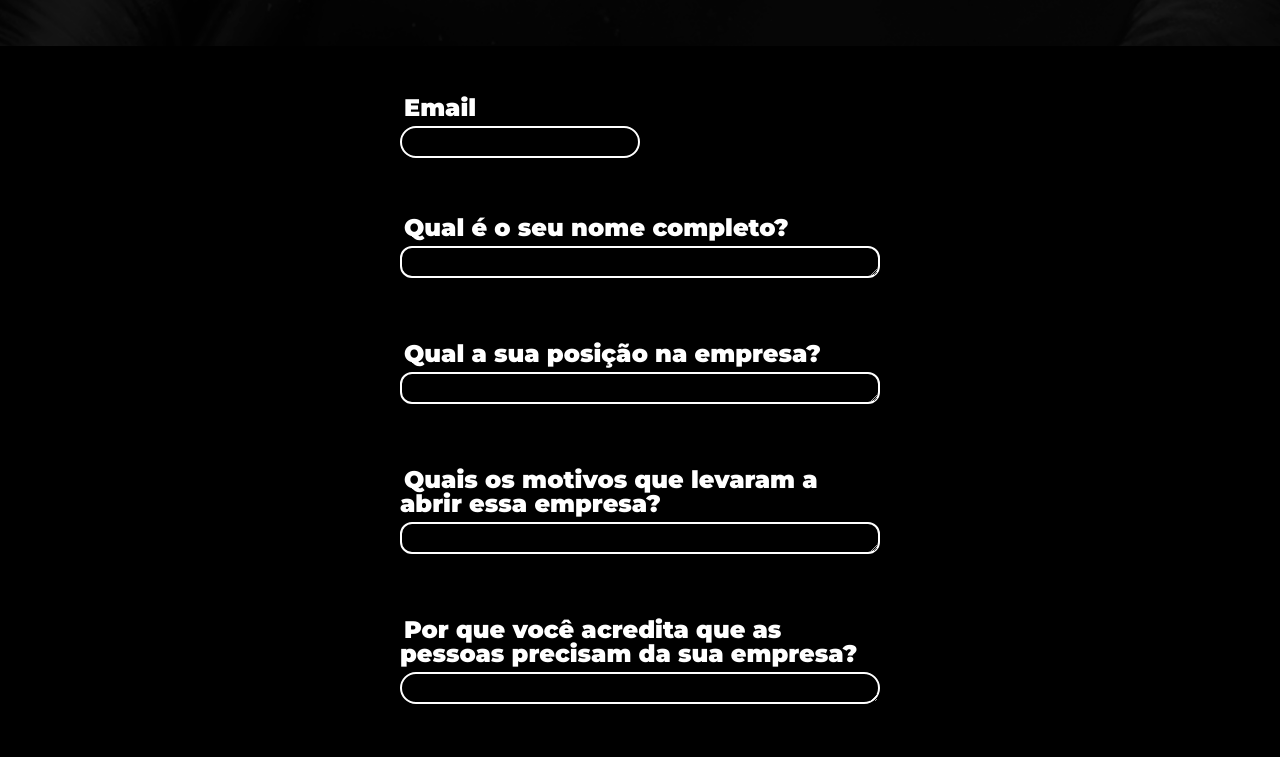
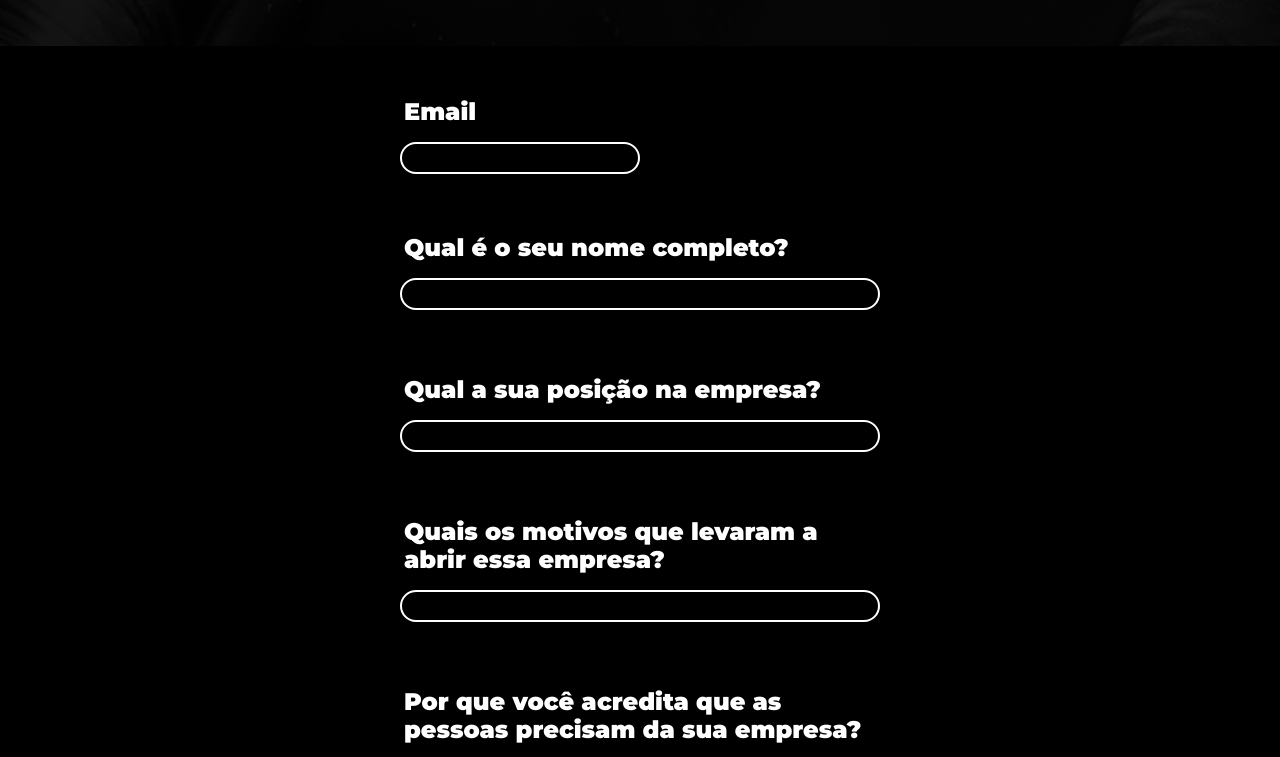
Before and after one commit to thalesmariiano/ivstudio-site, a website: page briefing.html in a window 1280 px wide. Shown: the part 170-927 px from the top of the page. Drawn offline with nearby package versions, Linux system fonts and the light colour scheme.

Commit message:
fixing texts

```diff
--- a/briefing.html
+++ b/briefing.html
@@ -22,50 +22,50 @@
 				<div class="space-y-10">
 					<div class="relative">
 						<label>
-							<span class="ml-1 font-black text-2xl leading-4 font-montserrat">Email</span> <br>
+							<p class="ml-1 mb-4 font-black text-2xl leading-7 font-montserrat">Email</p>
 							<div class="relative">
-								<img class="absolute top-4 -left-5 w-3 opacity-0" src="arquivos/images/invalid.png">
-								<input class="inputs  w-60 font-montserrat text-sm text-neutral-200 focus:text-white py-1 pl-5 mt-1 bg-transparent border-2 border-white rounded-2xl" type="email" name="email" data-valid="false">
+								<img class="absolute top-3 -left-5 w-3 opacity-0" src="arquivos/images/invalid.png">
+								<input class="inputs w-60 font-montserrat text-sm text-neutral-200 focus:text-white py-1 pl-5 bg-transparent border-2 border-white rounded-2xl" type="email" name="email" data-valid="false">
 							</div>
 						</label>
 						<p class="ml-2 mt-1 text-xs text-red-500 select-none opacity-0">Resposta obrigatória!</p>
 					</div>
 					<div class="relative">
 						<label>
-							<span class="ml-1 font-black text-2xl leading-4 font-montserrat font-">Qual é o seu nome completo?</span> <br>
+							<p class="ml-1 mb-4 font-black text-2xl leading-7 font-montserrat font-">Qual é o seu nome completo?</p>
 							<div class="relative">
-								<img class="absolute top-4 -left-5 w-3 opacity-0" src="arquivos/images/invalid.png">
-								<textarea class="inputs  w-[30rem] font-montserrat text-sm text-neutral-200 focus:text-white py-1 pl-5 mt-1 bg-transparent border-2 border-white rounded-xl" type="text" rows="1" name="full-name" data-valid="false"></textarea>
+								<img class="absolute top-3 -left-5 w-3 opacity-0" src="arquivos/images/invalid.png">
+								<textarea class="inputs w-[30rem] resize-none font-montserrat text-sm text-neutral-200 focus:text-white py-1 pl-5 bg-transparent border-2 border-white rounded-2xl" type="text" rows="1" name="full-name" data-valid="false"></textarea>
 							</div>
 						</label>
 						<p class="ml-2 mt-1 text-xs text-red-500 select-none opacity-0">Resposta obrigatória!</p>
 					</div>
 					<div class="relative">
 						<label>
-							<span class="ml-1 font-black text-2xl leading-4 font-montserrat font-">Qual a sua posição na empresa?</span> <br>
+							<p class="ml-1 mb-4 font-black text-2xl leading-7 font-montserrat font-">Qual a sua posição na empresa?</p>
 							<div class="relative">
-								<img class="absolute top-4 -left-5 w-3 opacity-0" src="arquivos/images/invalid.png">
-								<textarea class="inputs  w-[30rem] font-montserrat text-sm text-neutral-200 focus:text-white py-1 pl-5 mt-1 bg-transparent border-2 border-white rounded-xl" type="text" rows="1" name="role" data-valid="false"></textarea>
+								<img class="absolute top-3 -left-5 w-3 opacity-0" src="arquivos/images/invalid.png">
+								<textarea class="inputs w-[30rem] resize-none font-montserrat text-sm text-neutral-200 focus:text-white py-1 pl-5 bg-transparent border-2 border-white rounded-2xl" type="text" rows="1" name="role" data-valid="false"></textarea>
 							</div>
 						</label>
 						<p class="ml-2 mt-1 text-xs text-red-500 select-none opacity-0">Resposta obrigatória!</p>
 					</div>
 					<div class="relative">
 						<label>
-							<span class="ml-1 font-black text-2xl leading-4 font-montserrat font-">Quais os motivos que levaram a <br> abrir essa empresa?</span> <br>
+							<p class="ml-1 mb-4 font-black text-2xl leading-7 font-montserrat font-">Quais os motivos que levaram a <br> abrir essa empresa?</p>
 							<div class="relative">
-								<img class="absolute top-4 -left-5 w-3 opacity-0" src="arquivos/images/invalid.png">
-								<textarea class="inputs  w-[30rem] font-montserrat text-sm text-neutral-200 focus:text-white py-1 pl-5 mt-1 bg-transparent border-2 border-white rounded-xl" type="text" rows="1" name="motivation" data-valid="false"></textarea>
+								<img class="absolute top-3 -left-5 w-3 opacity-0" src="arquivos/images/invalid.png">
+								<textarea class="inputs w-[30rem] resize-none font-montserrat text-sm text-neutral-200 focus:text-white py-1 pl-5 bg-transparent border-2 border-white rounded-2xl" type="text" rows="1" name="motivation" data-valid="false"></textarea>
 							</div>
 						</label>
 						<p class="ml-2 mt-1 text-xs text-red-500 select-none opacity-0">Resposta obrigatória!</p>
 					</div>
 					<div class="relative">
 						<label>
-							<span class="ml-1 font-black text-2xl leading-4 font-montserrat font-">Por que você acredita que as <br> pessoas precisam da sua empresa?</span> <br>
+							<p class="ml-1 mb-4 font-black text-2xl leading-7 font-montserrat font-">Por que você acredita que as <br> pessoas precisam da sua empresa?</p>
 							<div class="relative">
-								<img class="absolute top-4 -left-5 w-3 opacity-0" src="arquivos/images/invalid.png">
-								<textarea class="inputs  w-[30rem] font-montserrat text-sm text-neutral-200 focus:text-white py-1 pl-5 mt-1 bg-transparent border-2 border-white rounded-2xl" type="text" rows="1" name="needs-enterprise" data-valid="false"></textarea>
+								<img class="absolute top-3 -left-5 w-3 opacity-0" src="arquivos/images/invalid.png">
+								<textarea class="inputs w-[30rem] resize-none font-montserrat text-sm text-neutral-200 focus:text-white py-1 pl-5 bg-transparent border-2 border-white rounded-2xl" type="text" rows="1" name="needs-enterprise" data-valid="false"></textarea>
 							</div>
 						</label>
 						<p class="ml-2 mt-1 text-xs text-red-500 select-none opacity-0">Resposta obrigatória!</p>
```
